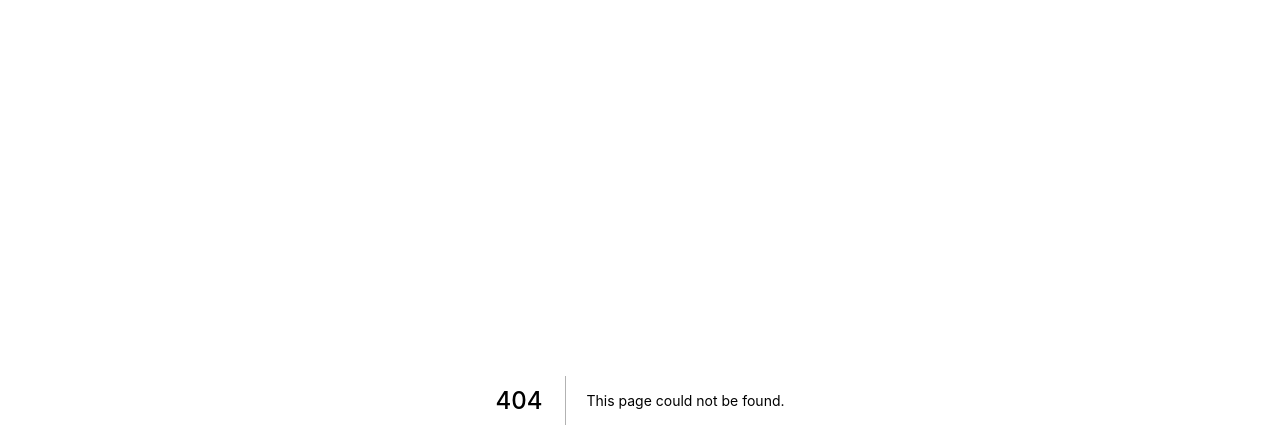
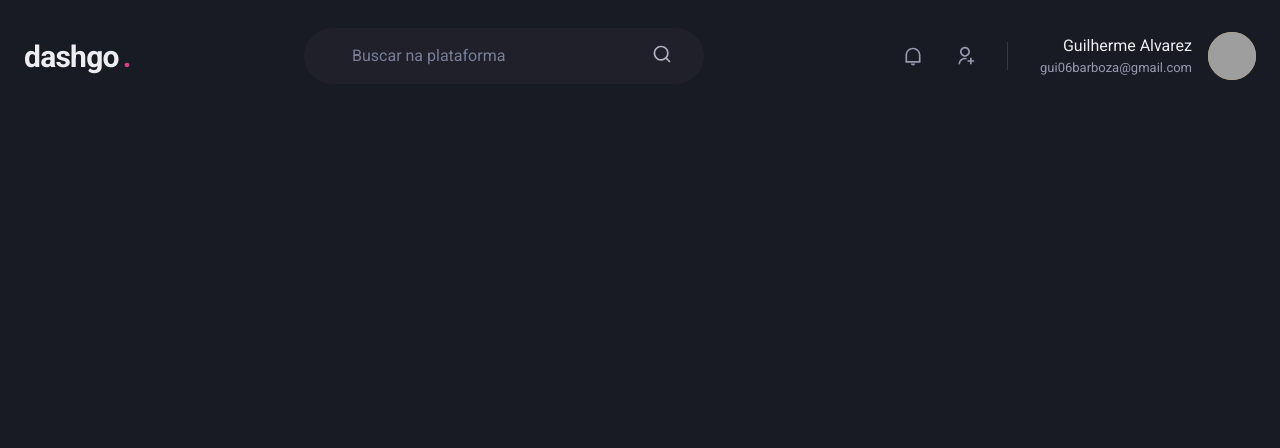
Before and after one commit to GuilhermeAlvarez-00/dashgo-ignite, a Next.js app: page /dashboard in a window 1280 px wide. Before the commit this address had no page. Shown: the top 448 px of the page. Built offline with nearby package versions, Linux system fonts and the light colour scheme; grey boxes are pictures that could not be loaded.

Commit message:
criando componente header

```diff
--- a/package.json
+++ b/package.json
@@ -14,7 +14,8 @@
     "framer-motion": "^5",
     "next": "12.0.7",
     "react": "17.0.2",
-    "react-dom": "17.0.2"
+    "react-dom": "17.0.2",
+    "react-icons": "^4.3.1"
   },
   "devDependencies": {
     "@types/node": "17.0.8",
--- /dev/null
+++ b/src/components/Header.tsx
@@ -0,0 +1,82 @@
+import { Flex, Text, Input, Icon, HStack, Box, Avatar } from '@chakra-ui/react'
+import { RiSearchLine, RiNotificationLine, RiUserAddLine } from 'react-icons/ri'
+
+export function Header() {
+  return (
+    <Flex
+      as="header"
+      w="100%"
+      maxWidth={1480}
+      h="20"
+      mx="auto"
+      mt="4"
+      px="6"
+      align="center"
+    >
+      <Text
+        fontSize="3xl"
+        fontWeight="bold"
+        letterSpacing="tight"
+        w="64"
+      >
+        dashgo
+        <Text as="span" ml="1" color="pink.500">.</Text>
+      </Text>
+
+      <Flex
+        as="label"
+        flex="1"
+        py="4"
+        px="8"
+        ml="6"
+        maxWidth={400}
+        alignSelf="center"
+        color="gray.200"
+        position="relative"
+        bg="gray.800"
+        borderRadius="full"
+      >
+        <Input
+          color="gray.50"
+          variant="unstyled"
+          placeholder="Buscar na plataforma"
+          _placeholder={{
+          color:
+          'gray.400'
+          }}
+          px="4"
+          mr="4"
+        />
+
+        <Icon as={RiSearchLine} fontSize="20" />
+      </Flex>
+
+      <Flex
+        align="center"
+        ml="auto"
+      >
+        <HStack
+          spacing="8"
+          mx="8"
+          pr="8"
+          py="1"
+          color="gray.300"
+          borderRightWidth={1}
+          borderColor="gray.700"
+        >
+          <Icon as={RiNotificationLine} fontSize="20" />
+          <Icon as={RiUserAddLine} fontSize="20" />
+        </HStack>
+
+        <Flex align="center">
+          <Box mr="4" textAlign="right">
+            <Text>Guilherme Alvarez</Text>
+            <Text color="gray.300" fontSize="small">gui06barboza@gmail.com</Text>
+          </Box>
+
+          <Avatar size="md" name="Guilherme Alvarez" src="https://github.com/GuilhermeAlvarez-00.png" />
+        </Flex>
+      </Flex>
+    </Flex>
+  )
+}
--- /dev/null
+++ b/src/pages/dashboard.tsx
@@ -0,0 +1,7 @@
+import { Header } from "../components/Header";
+
+export default function Dashboard() {
+  return (
+    <Header />
+  )
+}
```
Also changed, not shown: 1 other file (tests, documents, lock files or other folders).
